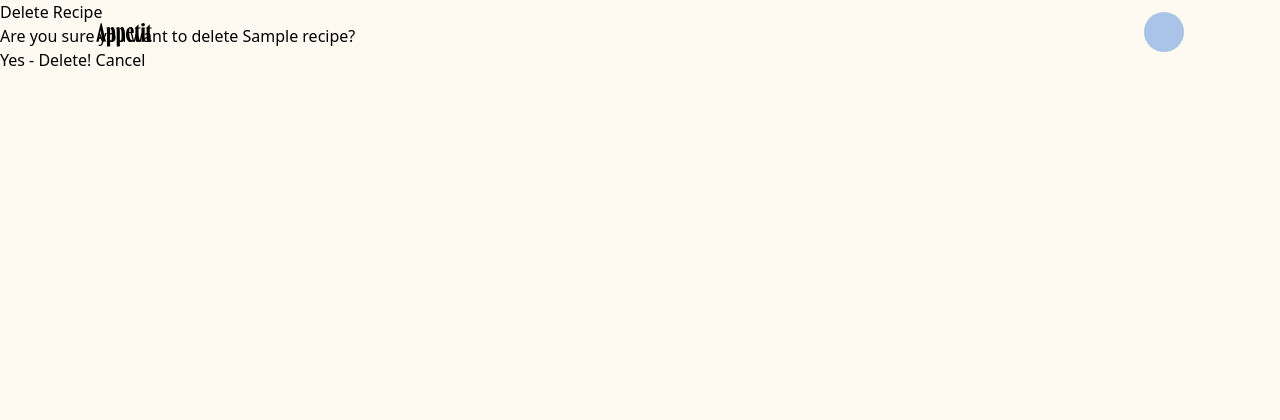
After one commit to eliaswnoel/Appetit-app, a Django app: page /recipes/1/delete/ in a window 1280 px wide. The commit adds this page. Shown: the top 420 px of the page. Run offline with Django 5.2, Linux system fonts and the light colour scheme; tables that the repository leaves empty hold one stand-in row (values such as "Sample post"); style sheets or scripts are compiled from the project's sources; some libraries are stand-ins or nearby versions.

Commit message:
CRUD:recipe

```diff
--- a/appetitApp/models.py
+++ b/appetitApp/models.py
@@ -1,7 +1,6 @@
 from django.db import models
 from django.contrib.auth.models import User
-import uuid
-import time
+from django.urls import reverse
 
 
 MEASUREMENTS = (
@@ -14,28 +13,18 @@ MEASUREMENTS = (
 )
 
 
-
-
-
 # Recipe main entity
 class Recipe(models.Model):
   name = models.CharField(max_length=100)
   description = models.TextField(max_length=300)
 
-
-
   def __str__(self):
     return f'{self.name}({self.id})'
 
-
-# Directions model = foreign key for recipe
-class directions(models.Model):
-  description = models.CharField(max_length=400)
+  def get_absolute_url(self):
+    return reverse('detail', kwargs={'recipe_id': self.id})
 
 
-
-  def __str__(self):
-    return f'{self.name}({self.id})'
 
 
 # Ingredients model = foreign key for recipe
@@ -73,6 +62,9 @@ class Review(models.Model):
 
 
 
+
+
+
 class UserProfile(models.Model):
   user = models.ForeignKey(User, on_delete=models.CASCADE)
 
--- /dev/null
+++ b/appetitApp/templates/appetitApp/recipe_confirm_delete.html
@@ -0,0 +1,13 @@
+{% extends 'base.html' %}
+
+{% block content %}
+  <h1>Delete Recipe</h1>
+
+  <h2>Are you sure you want to delete {{ object.name }}?</h2>
+
+  <form action="" method="POST">
+    {% csrf_token %}
+    <input type="submit" value="Yes - Delete!" class="btn">
+    <a href="{% url 'detail' recipe.id %}">Cancel</a>
+  </form>
+{% endblock %}
--- a/appetitApp/templates/recipes/detail.html
+++ b/appetitApp/templates/recipes/detail.html
@@ -61,6 +61,12 @@
       <p>No reviews yet.</p>
     {% endfor %}
   </div>
+
+  <div class="card-action">
+    <a href="{% url 'recipes_update' recipe.id %}">Edit</a>
+    <a href="{% url 'recipes_delete' recipe.id %}">Delete</a>
+  </div>
+
   <div class="write-review">
     <h2>Write a Review</h2>
     <form method="post">
--- a/appetitApp/urls.py
+++ b/appetitApp/urls.py
@@ -9,4 +9,6 @@ urlpatterns = [
   path('recipes/<int:recipe_id>/', views.recipes_detail, name='detail'),
   path('recipes/', views.recipes_index, name='index'),
   path('recipes/', views.recipes_user_recipe, name='user_recipe'),
+  path('recipes/<int:pk>/update/', views.RecipeUpdate.as_view(), name='recipes_update'),
+  path('recipes/<int:pk>/delete/', views.RecipeDelete.as_view(), name='recipes_delete'),
 ]
--- a/appetitApp/views.py
+++ b/appetitApp/views.py
@@ -11,6 +11,11 @@ from .api_manage import accessAPI
 recipe_list = '/recipes/list/'
 tags_list = '/tags/list/'
 get_recipe = '/recipes/get-more-info/'
+
+
+# search engine using haymarket query
+
+
 
 
 # homepage view
@@ -71,7 +76,17 @@ class RecipeCreate(CreateView):
       return redirect('/recipes')
 
 
+class RecipeUpdate(UpdateView):
+  model = Recipe
+  fields = ['name', 'description' ]
 
+  def get_absolute_url(self):
+    return self.object.get_absolute_url()
+
+
+class RecipeDelete(DeleteView):
+   model = Recipe
+   sucess_url = '/recipes'
 
 def recipes_detail(request, recipe_id):
   # print(recipe_id)
@@ -84,19 +99,7 @@ def recipes_detail(request, recipe_id):
   })
 
 
-# def add_review(request, recipe_id):
-#     recipe = Recipe.objects.get(pk=recipe_id)
-#     if request.method == 'POST':
-#         form = ReviewForm(request.POST)
-#         if form.is_valid():
-#             review = form.save(commit=False)
-#             review.recipe = recipe
-#             review.save()
-#             return redirect('recipe_detail', recipe_id=recipe_id)
-#     else:
-#         form = ReviewForm()
-#     return render(request, 'review_form.html', {'form': form, 'recipe': recipe})
-
+def recipes_detail(request, recipe_id):
     recipe = Recipe.objects.get(id=recipe_id)
     if request.method == 'POST':
         form = ReviewForm(request.POST)
```
Also changed, not shown: appetitApp/migrations/0003_rename_useprofile_userprofile_and_more.py.
